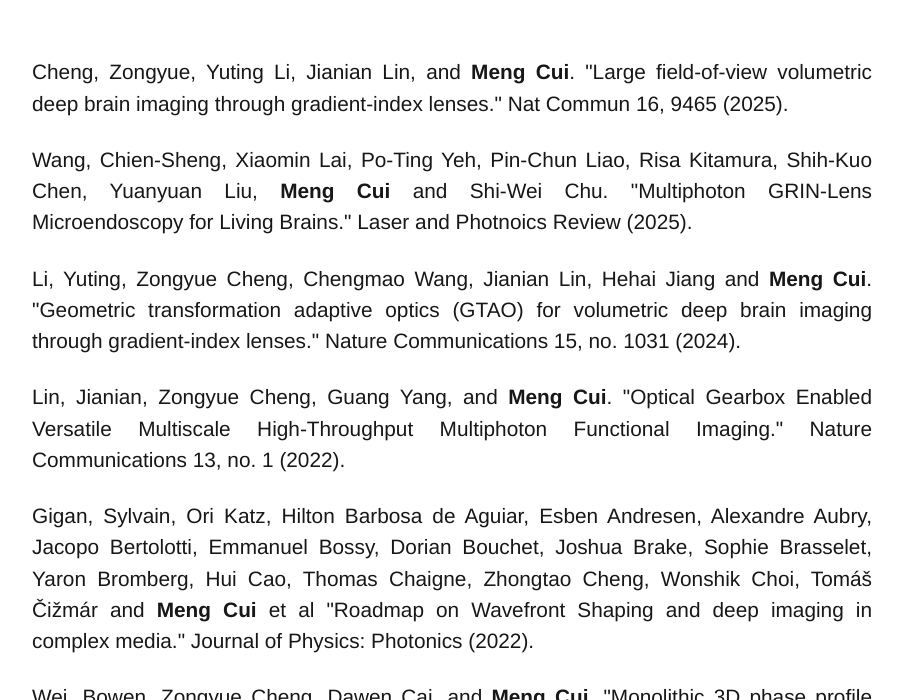
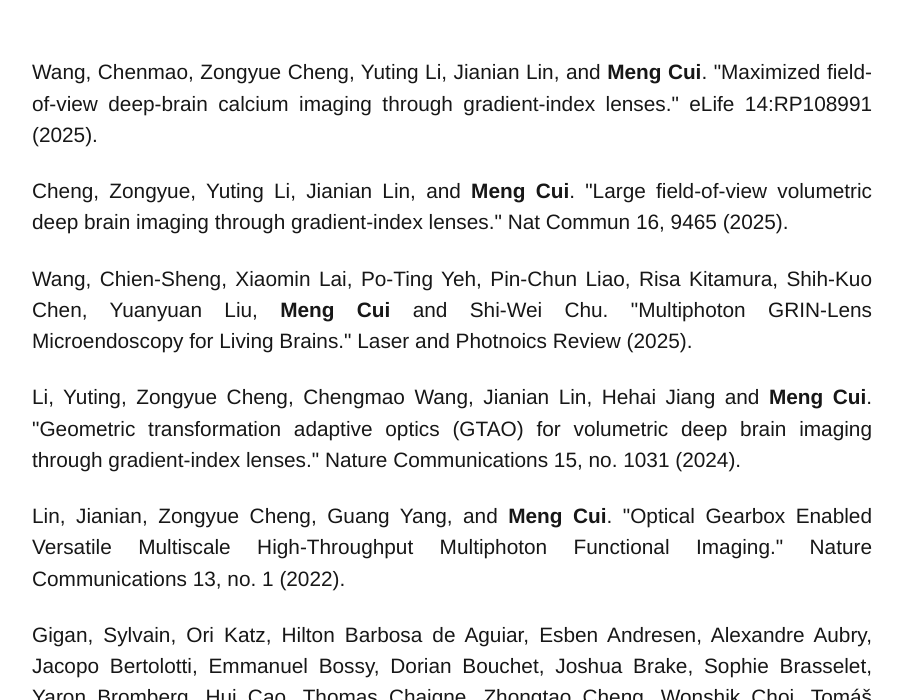
Before and after one commit to mengcuilab/mengcuilab.github.io, a Jekyll site: the page built from publications.html, in a window 1280 px wide and 900 px high, scrolled down 438 px, cut to the strip 200-900 px from the top of the window. Shown: the whole strip, without its empty margins (188-1091 px from the left). Built offline with Jekyll 4.4.1, drawn with Linux system fonts in a browser that asks for light colours.

Commit message:
2025 nature elife paper

```diff
--- a/publications.html
+++ b/publications.html
@@ -14,6 +14,9 @@
   <div class="main_wrapper">
 	<div id="pubs" class="main_wrapper_3fr">
 	  <div class="pubs_wrapper">
+
+
+		  <li> Wang, Chenmao, Zongyue Cheng, Yuting Li, Jianian Lin, and <b>Meng Cui</b>. "<a href="https://doi.org/10.7554/eLife.108991.1">Maximized field-of-view deep-brain calcium imaging through gradient-index lenses.</a>" eLife 14:RP108991 (2025).
 
 
 		  <li> Cheng, Zongyue, Yuting Li, Jianian Lin, and <b>Meng Cui</b>. "<a href="https://doi.org/10.1038/s41467-025-64529-1">Large field-of-view volumetric deep brain imaging through gradient-index lenses.</a>" Nat Commun 16, 9465 (2025).
```
